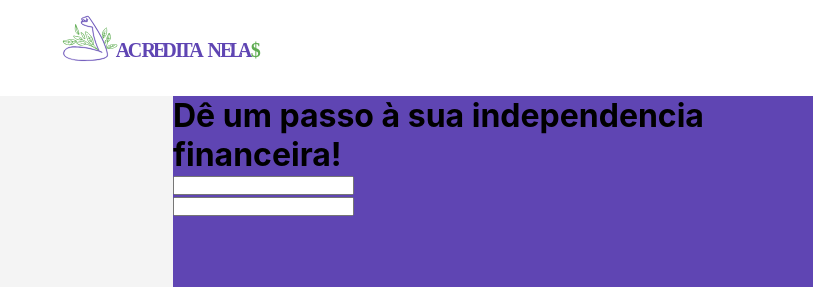
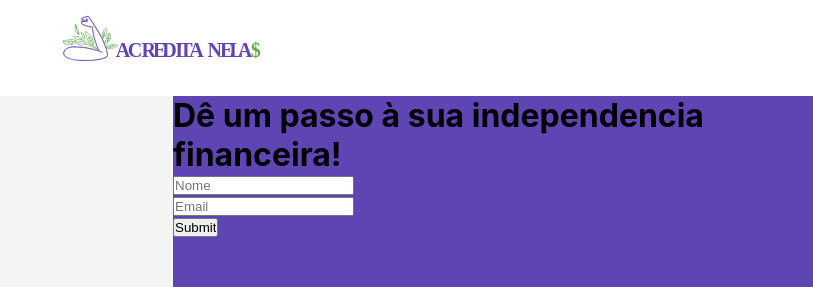
Before and after one commit to rafaelapitta/show-me-the-leads, a React (Create React App) app: page / in a window 1280 px wide. Shown: the top 287 px of the page, without its empty margins (467-1280 px from the left). Built offline with nearby package versions, Linux system fonts and the light colour scheme; a web font is replaced by a local one.

Commit message:
global&fonts

```diff
--- a/src/Landing.css
+++ b/src/Landing.css
@@ -2,12 +2,18 @@
 @import url('https://fonts.googleapis.com/css2?family=Baloo+Tamma+2:wght@700&display=swap');
 /* LATO */
 @import url('https://fonts.googleapis.com/css2?family=Lato:wght@300;400;700&display=swap');
+/* KULIM PARK */
+@import url('https://fonts.googleapis.com/css2?family=Kulim+Park:wght@300;400;600&display=swap');
 
+
+/* GLOBAL CSS */
 * {
   margin: 0;
   padding: 0;
   box-sizing: border-box;
 }
+
+/* LANDING-CONTENT */
 
 #landing-content {
   width: 100vw;
--- a/src/Landing.tsx
+++ b/src/Landing.tsx
@@ -28,6 +28,7 @@
             type="text"
             pattern="^\D{2,}\s[\D\s]{2,}$"
             title="Digite seu nome completo"
+            placeholder='Nome'
             required
         />
         <br></br>
@@ -35,9 +36,12 @@
         <input
           name="email"
           type="email"
+          placeholder='Email'
           required
         />
       </form>
+      {/* BOTÃO */}
+      <input type="submit"/>
       </div>
     </div>
 
```
